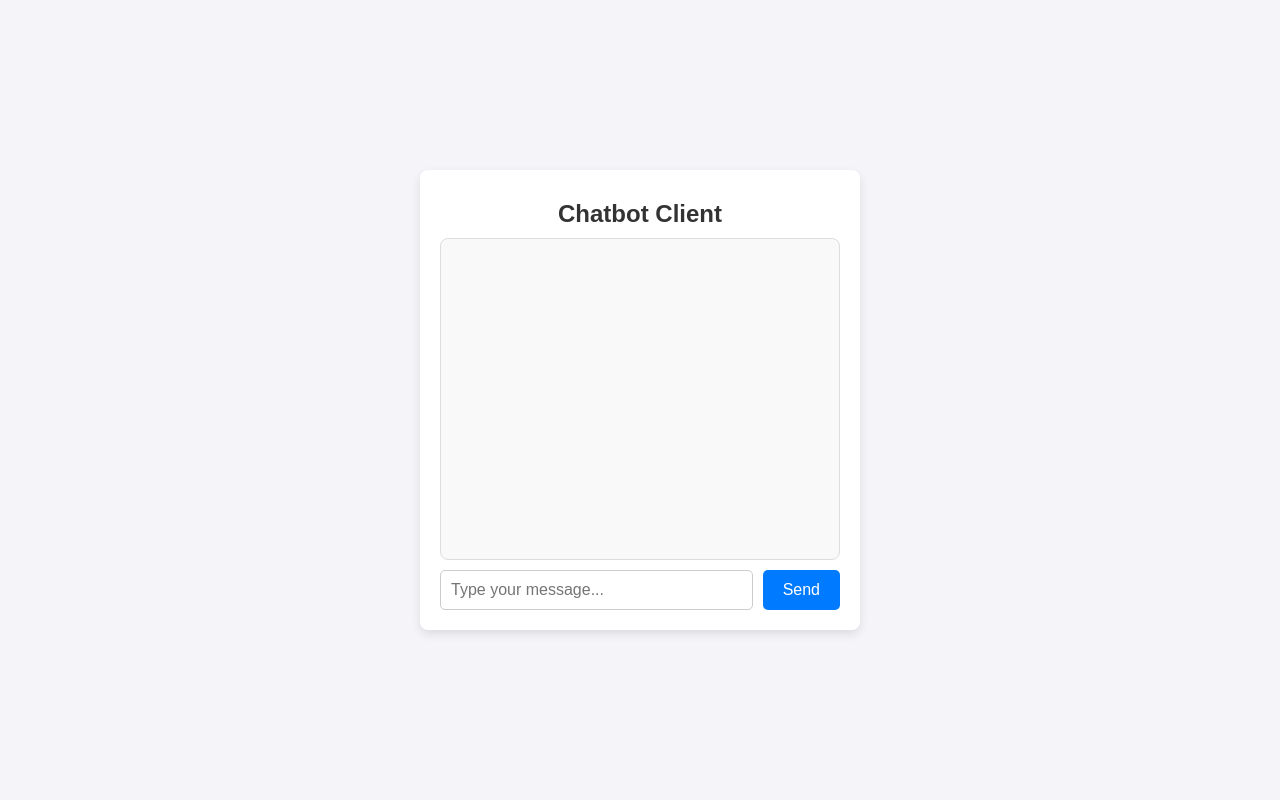
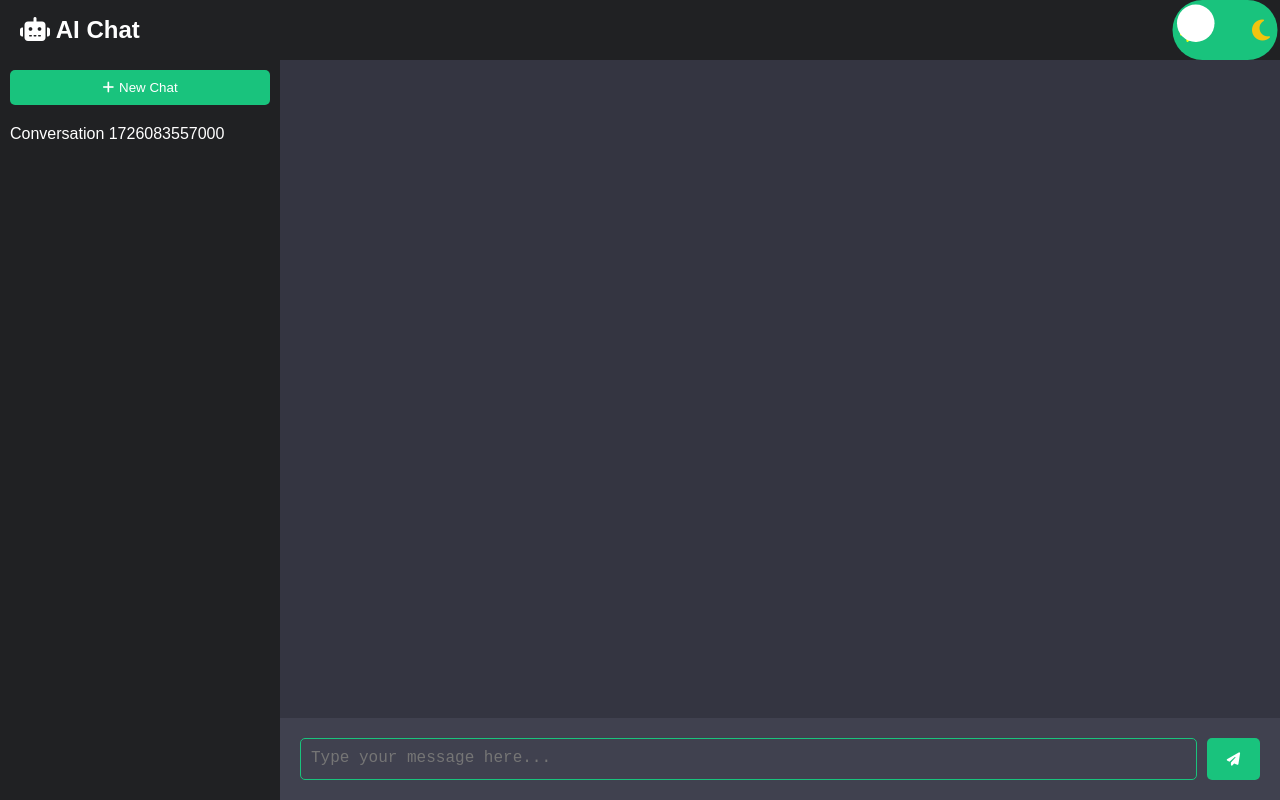
Before and after one commit to Surya-KF/CONVERSAI, a plain HTML site: page index.html in a window 1280 px wide. Drawn offline with Linux system fonts and the light colour scheme.

Commit message:
Change in style added the theme changing toogle button.

```diff
--- a/index.html
+++ b/index.html
@@ -3,16 +3,36 @@
 <head>
     <meta charset="UTF-8">
     <meta name="viewport" content="width=device-width, initial-scale=1.0">
-    <title>Chatbot Client</title>
+    <title>ChatGPT-like Interface</title>
+    <link rel="stylesheet" href="https://cdnjs.cloudflare.com/ajax/libs/font-awesome/6.4.0/css/all.min.css">
     <link rel="stylesheet" href="styles.css">
 </head>
 <body>
-    <div class="chatbot-wrapper">
-        <h1>Chatbot Client</h1>
-        <div id="chat-container" class="chat-container"></div>
-        <div class="input-wrapper">
-            <input type="text" id="user-input" placeholder="Type your message...">
-            <button id="send-button">Send</button>
+    <div class="app-container">
+        <header>
+            <div class="logo">
+                <i class="fas fa-robot"></i> AI Chat
+            </div>
+            <div class="theme-toggle">
+                <input type="checkbox" id="theme-toggle-checkbox">
+                <label for="theme-toggle-checkbox" class="theme-toggle-label">
+                    <i class="fas fa-sun"></i>
+                    <i class="fas fa-moon"></i>
+                </label>
+            </div>
+        </header>
+        <div class="chat-container">
+            <div class="sidebar">
+                <button id="new-chat"><i class="fas fa-plus"></i> New Chat</button>
+                <div id="conversation-list"></div>
+            </div>
+            <div class="main-content">
+                <div id="chat-messages"></div>
+                <div class="input-area">
+                    <textarea id="user-input" placeholder="Type your message here..."></textarea>
+                    <button id="send-button"><i class="fas fa-paper-plane"></i></button>
+                </div>
+            </div>
         </div>
     </div>
     <script src="config.js"></script>
--- a/script.js
+++ b/script.js
@@ -1,27 +1,45 @@
-const chatContainer = document.getElementById('chat-container');
+const chatMessages = document.getElementById('chat-messages');
 const userInput = document.getElementById('user-input');
 const sendButton = document.getElementById('send-button');
+const newChatButton = document.getElementById('new-chat');
+const conversationList = document.getElementById('conversation-list');
+const themeToggle = document.getElementById('theme-toggle-checkbox');
+
+let currentConversationId = null;
 
 function addMessage(role, content) {
     const messageDiv = document.createElement('div');
-    messageDiv.classList.add('message', role.toLowerCase());
-    messageDiv.innerHTML = `<strong>${role}:</strong> ${content}`;
-    chatContainer.appendChild(messageDiv);
-    chatContainer.scrollTop = chatContainer.scrollHeight;
+    messageDiv.classList.add('message', `${role.toLowerCase()}-message`);
+    messageDiv.textContent = content;
+    chatMessages.appendChild(messageDiv);
+    chatMessages.scrollTop = chatMessages.scrollHeight;
+}
+
+function startNewConversation() {
+    currentConversationId = Date.now();
+    chatMessages.innerHTML = '';
+    addConversationToSidebar(currentConversationId);
+}
+
+function addConversationToSidebar(id) {
+    const conversationDiv = document.createElement('div');
+    conversationDiv.textContent = `Conversation ${id}`;
+    conversationDiv.classList.add('conversation-item');
+    conversationList.prepend(conversationDiv);
 }
 
 async function sendMessage() {
     const message = userInput.value.trim();
     if (message) {
-        addMessage('User', message);
+        addMessage('user', message);
         userInput.value = '';
 
-        const url = config.apiUrl; // Use config from config.js
+        const url = config.apiUrl;
         const options = {
             method: 'POST',
             headers: {
-                'X-RapidAPI-Key': config.apiKey, // Use config.apiKey
-                'X-RapidAPI-Host': config.apiHost, // Use config.apiHost
+                'X-RapidAPI-Key': config.apiKey,
+                'X-RapidAPI-Host': config.apiHost,
                 'Content-Type': 'application/json'
             },
             body: JSON.stringify({
@@ -44,17 +62,34 @@ async function sendMessage() {
             const response = await fetch(url, options);
             const result = await response.json();
             const botReply = result.result || "Sorry, I didn't understand that.";
-            addMessage('Bot', botReply);
+            addMessage('bot', botReply);
         } catch (error) {
             console.error('Error:', error);
-            addMessage('Bot', 'Sorry, I encountered an error. Please try again.');
+            addMessage('bot', 'Sorry, I encountered an error. Please try again.');
         }
     }
 }
 
+function toggleTheme() {
+    document.body.classList.toggle('light-theme');
+}
+
 sendButton.addEventListener('click', sendMessage);
 userInput.addEventListener('keypress', function(e) {
-    if (e.key === 'Enter') {
+    if (e.key === 'Enter' && !e.shiftKey) {
+        e.preventDefault();
         sendMessage();
     }
 });
+
+newChatButton.addEventListener('click', startNewConversation);
+themeToggle.addEventListener('change', toggleTheme);
+
+// Start with a new conversation
+startNewConversation();
+
+// Adjust textarea height based on content
+userInput.addEventListener('input', function() {
+    this.style.height = 'auto';
+    this.style.height = (this.scrollHeight) + 'px';
+});
--- a/styles.css
+++ b/styles.css
@@ -1,85 +1,189 @@
-body {
-    font-family: Arial, sans-serif;
-    background-color: #f4f4f9;
-    display: flex;
-    justify-content: center;
-    align-items: center;
-    height: 100vh;
-    margin: 0;
+:root {
+    --primary-color: #19c37d;
+    --background-color: #343541;
+    --text-color: white;
+    --sidebar-color: #202123;
+    --input-background: #40414f;
+    --message-background: #444654;
 }
 
-.chatbot-wrapper {
-    width: 400px;
-    background-color: white;
-    border-radius: 8px;
-    box-shadow: 0px 4px 10px rgba(0, 0, 0, 0.1);
-    padding: 20px;
+body.light-theme {
+    --primary-color: #10a37f;
+    --background-color: #f7f7f8;
+    --text-color: #2d333a;
+    --sidebar-color: #ececf1;
+    --input-background: #ffffff;
+    --message-background: #f7f7f8;
+}
+
+body, html {
+    margin: 0;
+    padding: 0;
+    font-family: Arial, sans-serif;
+    height: 100%;
+    background-color: var(--background-color);
+    color: var(--text-color);
+}
+
+.app-container {
     display: flex;
     flex-direction: column;
-    justify-content: space-between;
+    height: 100vh;
 }
 
-h1 {
-    text-align: center;
-    margin: 0;
-    padding: 10px;
+header {
+    display: flex;
+    justify-content: space-between;
+    align-items: center;
+    padding: 10px 20px;
+    background-color: var(--sidebar-color);
+}
+
+.logo {
     font-size: 24px;
-    color: #333;
+    font-weight: bold;
+}
+
+.theme-toggle {
+    position: relative;
+}
+
+.theme-toggle-label {
+    width: 60px;
+    height: 30px;
+    background-color: var(--primary-color);
+    display: flex;
+    border-radius: 50px;
+    align-items: center;
+    justify-content: space-between;
+    padding: 5px;
+    position: relative;
+    transform: scale(1.5);
+    cursor: pointer;
+}
+
+.theme-toggle-label .fa-sun {
+    color: yellow;
+}
+
+.theme-toggle-label .fa-moon {
+    color: #f1c40f;
+}
+
+.theme-toggle-label::after {
+    content: "";
+    position: absolute;
+    width: 25px;
+    height: 25px;
+    background-color: white;
+    border-radius: 50%;
+    top: 2.5px;
+    left: 2.5px;
+    transition: transform 0.2s linear;
+}
+
+#theme-toggle-checkbox {
+    display: none;
+}
+
+#theme-toggle-checkbox:checked + .theme-toggle-label::after {
+    transform: translateX(30px);
 }
 
 .chat-container {
-    border: 1px solid #ddd;
-    border-radius: 8px;
-    padding: 10px;
-    margin-bottom: 10px;
-    height: 300px;
-    overflow-y: auto;
-    background-color: #f9f9f9;
+    display: flex;
+    flex-grow: 1;
+    overflow: hidden;
 }
 
-.input-wrapper {
+.sidebar {
+    width: 260px;
+    background-color: var(--sidebar-color);
+    padding: 10px;
     display: flex;
-    justify-content: space-between;
-    gap: 10px;
+    flex-direction: column;
 }
 
-input[type="text"] {
-    flex: 1;
+#new-chat {
+    background-color: var(--primary-color);
+    color: white;
+    border: none;
     padding: 10px;
-    border: 1px solid #ccc;
     border-radius: 5px;
-    font-size: 16px;
+    cursor: pointer;
+    margin-bottom: 20px;
+    display: flex;
+    align-items: center;
+    justify-content: center;
 }
 
-button {
-    padding: 10px 20px;
-    border: none;
-    background-color: #007BFF;
-    color: white;
-    border-radius: 5px;
-    cursor: pointer;
-    font-size: 16px;
+#new-chat i {
+    margin-right: 5px;
 }
 
-button:hover {
-    background-color: #0056b3;
+#conversation-list {
+    overflow-y: auto;
+}
+
+.main-content {
+    flex-grow: 1;
+    display: flex;
+    flex-direction: column;
+}
+
+#chat-messages {
+    flex-grow: 1;
+    overflow-y: auto;
+    padding: 20px;
 }
 
 .message {
+    max-width: 80%;
+    margin-bottom: 20px;
+    line-height: 1.5;
     padding: 10px;
-    margin-bottom: 10px;
-    border-radius: 10px;
-    max-width: 70%;
+    border-radius: 5px;
 }
 
-.message.user {
-    background-color: #007BFF;
-    color: white;
+.user-message {
+    background-color: var(--input-background);
     align-self: flex-end;
 }
 
-.message.bot {
-    background-color: #e2e2e2;
-    color: #333;
-    align-self: flex-start;
+.bot-message {
+    background-color: var(--message-background);
 }
+
+.input-area {
+    background-color: var(--input-background);
+    padding: 20px;
+    display: flex;
+}
+
+#user-input {
+    flex-grow: 1;
+    background-color: var(--input-background);
+    border: 1px solid var(--primary-color);
+    border-radius: 5px;
+    color: var(--text-color);
+    padding: 10px;
+    font-size: 16px;
+    resize: none;
+    height: 20px;
+    max-height: 200px;
+    overflow-y: auto;
+}
+
+#send-button {
+    background-color: var(--primary-color);
+    color: white;
+    border: none;
+    padding: 10px 20px;
+    border-radius: 5px;
+    cursor: pointer;
+    margin-left: 10px;
+}
+
+#send-button:hover {
+    opacity: 0.9;
+}
```
